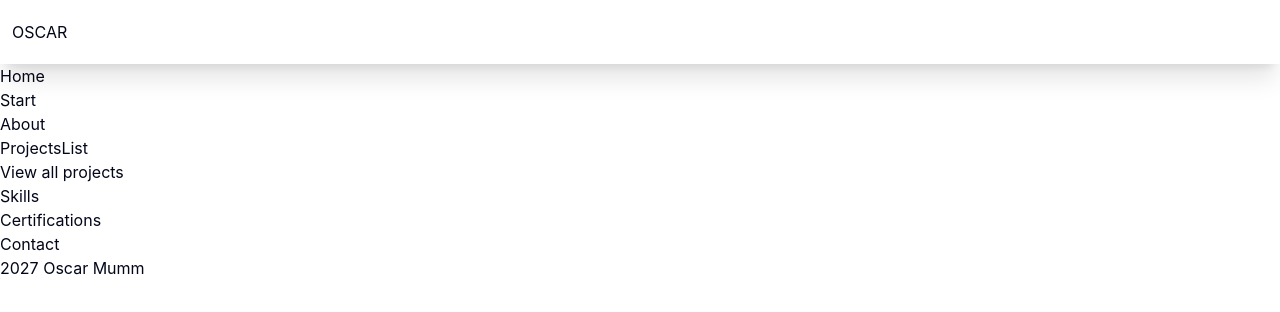
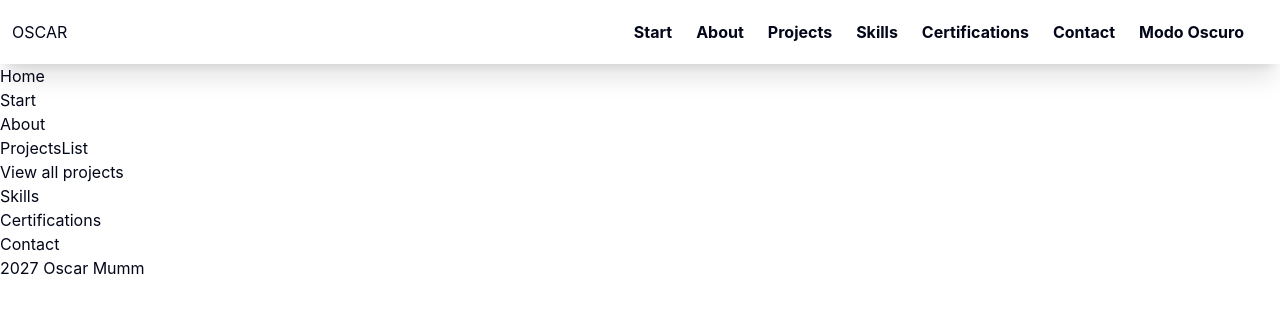
Before and after one commit to oscarmumm/portfolio, a React app: page / in a window 1280 px wide. Shown: the top 312 px of the page. Built offline with nearby package versions, Linux system fonts and the light colour scheme; the HTML template or start-up script is replaced by a standard one.

Commit message:
nav working as expected in desktop and mobile

```diff
--- a/src/components/Header.tsx
+++ b/src/components/Header.tsx
@@ -1,19 +1,29 @@
-import { useState } from 'react';
-import { MdMenu } from 'react-icons/md';
-import { Navbar } from './Navbar';
-import { AnimatePresence } from 'motion/react';
+import { useState } from "react";
+import { MdMenu } from "react-icons/md";
+import { NavLinks } from "./NavLinks";
+import { AnimatePresence } from "motion/react";
 
 export const Header = () => {
-    const [navBarActive, setNavBarActive] = useState<boolean>(false);
+    const [sideMenuActive, setSideMenuActive] = useState<boolean>(false);
     return (
         <header className="fixed top-0 w-full h-16 flex items-center justify-between p-3 shadow-xl z-40 bg-white text-slate-950 dark:bg-slate-800 dark:text-slate-100">
             <h1>OSCAR</h1>
             <button
                 className="md:hidden text-2xl p-3"
-                onClick={() => setNavBarActive(!navBarActive)}>
+                onClick={() => setSideMenuActive(!sideMenuActive)}
+            >
                 <MdMenu />
             </button>
-            <AnimatePresence>{navBarActive && <Navbar />}</AnimatePresence>
+            <AnimatePresence>
+                {sideMenuActive && (
+                    <nav className="fixed top-0 left-0 mt-16 w-full z-10 shadow-xl md:hidden">
+                        <NavLinks />
+                    </nav>
+                )}
+            </AnimatePresence>
+            <nav className="hidden md:flex h-16">
+                <NavLinks />
+            </nav>
         </header>
     );
 };
--- /dev/null
+++ b/src/components/NavLinks.tsx
@@ -0,0 +1,42 @@
+import { motion } from "motion/react";
+import { ThemeButton } from "./ThemeButton";
+
+const NavLinksVariants = {
+    initial: { opacity: 0, x: 100 },
+    animate: { opacity: 1, x: 0 },
+    exit: { opacity: 0, x: 100 },
+};
+
+export const NavLinks = () => {
+    return (
+        <motion.ul
+            variants={NavLinksVariants}
+            initial="initial"
+            animate="animate"
+            exit="exit"
+            className="flex flex-col md:flex-row items-center justify-center p-3 font-bold bg-white text-slate-950 dark:bg-slate-800 dark:text-slate-100"
+        >
+            <li className="p-3">
+                <a href="/#start">Start</a>
+            </li>
+            <li className="p-3">
+                <a href="/#about">About</a>
+            </li>
+            <li className="p-3">
+                <a href="/#projects">Projects</a>
+            </li>
+            <li className="p-3">
+                <a href="/#skills">Skills</a>
+            </li>
+            <li className="p-3">
+                <a href="/#certifications">Certifications</a>
+            </li>
+            <li className="p-3">
+                <a href="/#contact">Contact</a>
+            </li>
+            <li className="p-3">
+                <ThemeButton />
+            </li>
+        </motion.ul>
+    );
+};
--- a/src/components/Navbar.tsx
+++ /dev/null
@@ -1,39 +0,0 @@
-import { motion } from 'motion/react';
-import { ThemeButton } from './ThemeButton';
-
-const navBarVariants = {
-    initial: { opacity: 0, x: 100 },
-    animate: { opacity: 1, x: 0 },
-    exit: { opacity: 0, x: 100 },
-};
-
-export const Navbar = () => {
-    return (
-        <motion.nav
-            variants={navBarVariants}
-            initial="initial"
-            animate="animate"
-            exit="exit"
-            className="fixed top-0 left-0 mt-16 w-full flex flex-col p-3 z-10 font-bold shadow-xl bg-white text-slate-950 dark:bg-slate-800 dark:text-slate-100">
-            <a className="p-3" href="/#start">
-                Start
-            </a>
-            <a className="p-3" href="/#about">
-                About
-            </a>
-            <a className="p-3" href="/#projects">
-                Projects
-            </a>
-            <a className="p-3" href="/#skills">
-                Skills
-            </a>
-            <a className="p-3" href="/#certifications">
-                Certifications
-            </a>
-            <a className="p-3" href="/#contact">
-                Contact
-            </a>
-            <ThemeButton />
-        </motion.nav>
-    );
-};
```
